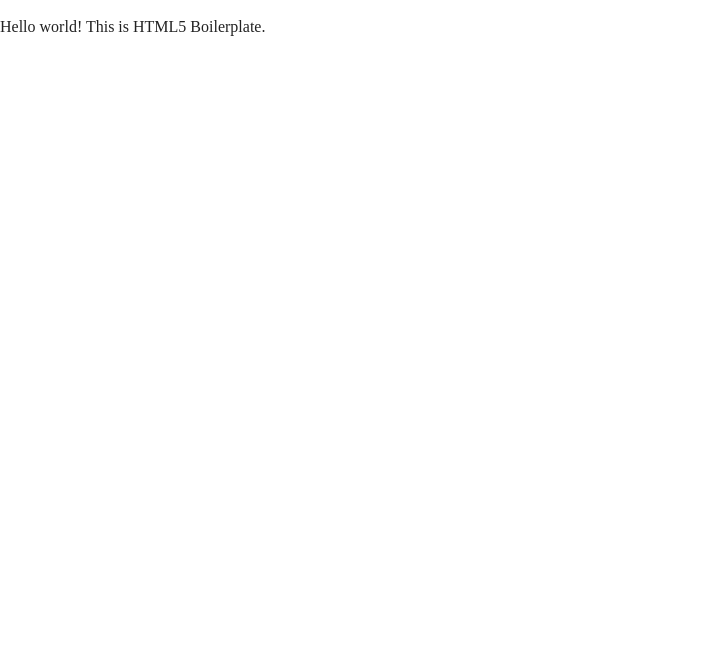
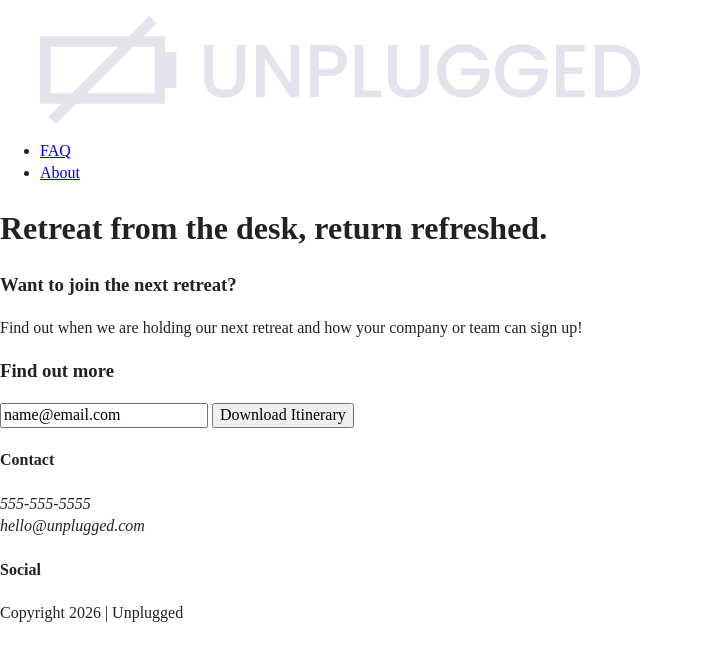
Before and after one commit to micrey015/unplugged-design-docs, a website built with Parcel: page index.html in a window 1280 px wide. Shown: the whole page, without its empty margins (0-703 px from the left). Built offline with nearby package versions, Linux system fonts and the light colour scheme.

Commit message:
Coded half of homepage

```diff
--- a/index.html
+++ b/index.html
@@ -3,7 +3,7 @@
 
 <head>
   <meta charset="utf-8">
-  <title></title>
+  <title>Unplugged Retreat</title>
   <meta name="description" content="">
   <meta name="viewport" content="width=device-width, initial-scale=1">
 
@@ -25,7 +25,75 @@
 <body>
 
   <!-- Add your site or application content here -->
-  <p>Hello world! This is HTML5 Boilerplate.</p>
+   <header>
+    <div class="content-wrapper">
+      <figure>
+        <a href="#"><img src="unpluggedlogo.png" alt="Unplugged Logo"></a>
+      </figure>
+
+      <div class="header-divider"></div>
+
+<nav>
+  <ul>
+    <li><a href="faq/index.html" target="_blank">FAQ</a></li>
+    <li><a href="about/index.html" target="_blank">About</a></li>
+  </ul>
+</nav>
+
+    </div>
+
+   </header>
+
+   <main>
+    <section class="hero-area">
+      <div class="content-wrapper">
+      <h1>Retreat from the desk, return refreshed.</h1>
+      </div>
+    </section>
+    <aside>
+      <div class="content-wrapper">
+        <div class="form-description">
+          <h3>Want to join the next retreat?</h3>
+          <p>Find out when we are holding our next retreat and how your company or team can sign up!</p>
+        </div>
+        <div class="form">
+          <h3>Find out more</h3>
+          <input type="text" name="name" value="name@email.com">
+          <input type="button" value="Download Itinerary">
+
+        </div>
+      </div> <!-- aside content ends -->
+    </aside>
+
+   </main> <!-- main wrapper -->
+
+   <footer>
+    <div class="content-wrapper">
+      <div class="footer-contact">
+        <div class="contact">
+          <h4>Contact</h4>
+          <address>
+<p>555-555-5555<br>
+  hello@unplugged.com<br>
+</p>
+          </address>
+        </div>
+        <div class="social">
+          <h4>Social</h4>
+          <div class="social-icons">
+            <p>
+              <a href="#"></a>
+            </p>
+
+        </div>
+      </div>
+      </div>
+
+      <div class="copyright">
+        <p>Copyright 2026 | Unplugged</p>
+        </div>
+    </div> <!-- footer content wrapper ends -->
+   </footer>
   <script src="js/vendor/modernizr-3.11.2.min.js"></script>
   <script src="js/plugins.js"></script>
   <script src="js/main.js"></script>
```
